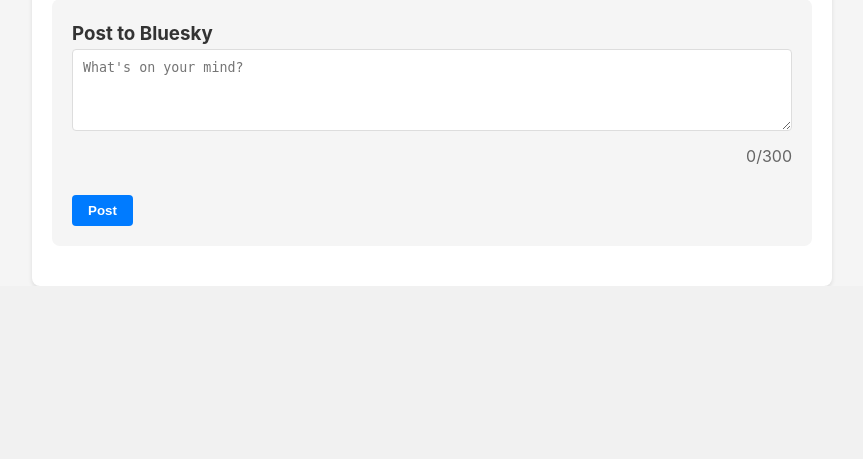
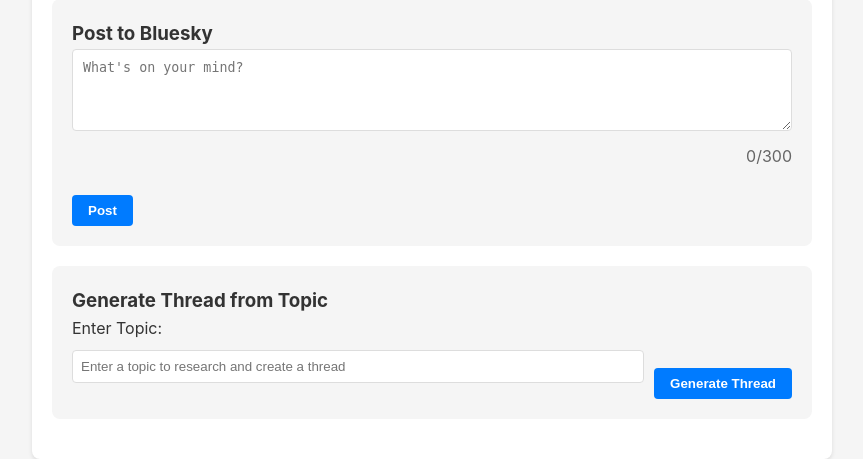
Before and after one commit to TheM1N9/bluesky-automation, a FastAPI app: template templates/dashboard.html in a window 1280 px wide. Shown: the part 775-1234 px from the top of the page, without its empty margins (208-1071 px from the left). Before the commit the page ends 1061 px from the top, so only its background shows below. Run offline with FastAPI, Linux system fonts and the light colour scheme; the template is opened without the code that fills it, so the values that code supplies are empty.

Commit message:
Refactor BlueskyBot and enhance draft posting functionality
- Removed commented-out method for creating threads from email content in bot.py.
- Updated post_thread_to_bluesky method to handle errors more gracefully.
- Added a new endpoint in main.py for generating threads based on researched topics.
- Improved draft posting logic with better error handling and user feedback.
- Introduced a new UI component in dashboard.html for generating threads from topics.
- Enhanced drafts.html with JavaScript to confirm posting threads and provide user alerts.

This commit streamlines the bot's functionality and improves user interaction with the draft posting process.

```diff
--- a/main.py
+++ b/main.py
@@ -22,6 +22,8 @@ from database import db, Database
 from bot_manager import bot_manager
 from writing_analyzer import analyze_writing_style
 import json
+from web_search import research_topic
+from bot import BlueskyBot
 
 SECRET_KEY = os.getenv("SECRET_KEY", "your-secret-key")
 app = FastAPI()
@@ -373,26 +375,35 @@ async def delete_draft(draft_id: str):
 
 
 @app.post("/post-draft/{draft_id}")
-async def post_draft(request: Request, draft_id: str):
-    user = await get_current_user_from_session(request)
-    if not user:
-        return RedirectResponse(url="/login")
+async def post_draft(draft_id: str, request: Request):
+    try:
+        user = await get_current_user_from_session(request)
+        if not user:
+            raise HTTPException(status_code=401, detail="Not authenticated")
 
-    draft = await db.get_draft(draft_id)
-    if not draft:
-        raise HTTPException(status_code=404, detail="Draft not found")
+        # Get draft content
+        draft = await db.get_draft(draft_id)
+        if not draft:
+            raise HTTPException(status_code=404, detail="Draft not found")
 
-    if draft["user_email"] != user["email"]:
-        raise HTTPException(status_code=403)
+        # Get the bot instance for this user
+        if user["email"] not in bot_manager.bots:
+            raise HTTPException(status_code=400, detail="Bot not running")
 
-    bot = bot_manager.bots.get(user["email"])
-    if bot:
+        bot = bot_manager.bots[user["email"]]
+
+        # Post the thread
         success = await bot.post_thread_to_bluesky(draft["tweets"])
+
         if success:
+            # Delete the draft after successful posting
             await db.delete_draft(draft_id)
-            return {"status": "success"}
+            return {"success": True}
+        else:
+            raise HTTPException(status_code=500, detail="Failed to post thread")
 
-    return {"status": "error"}
+    except Exception as e:
+        raise HTTPException(status_code=500, detail=str(e))
 
 
 @app.post("/update-settings")
@@ -483,3 +494,63 @@ async def reanalyze_writing_style(request: Request):
         )
 
     return RedirectResponse(url="/writing-style", status_code=303)
+
+
+@app.post("/generate-thread")
+async def generate_thread(request: Request, topic: str = Form(...)):
+    user = await get_current_user_from_session(request)
+    if not user:
+        return RedirectResponse(url="/login")
+
+    try:
+        # Research the topic
+        research_content = await research_topic(topic)
+
+        # Get user's bot instance or create temporary one
+        if user["email"] in bot_manager.bots:
+            bot = bot_manager.bots[user["email"]]
+        else:
+            bot = BlueskyBot(
+                handle=user["bluesky_handle"],
+                password=user["bluesky_password"],
+                user_email=user["email"],
+            )
+
+        # Generate thread using the research content
+        tweets = await bot.create_topic_thread(topic, research_content)
+
+        if tweets:
+            # Save as draft
+            draft_id = await db.save_draft_thread(
+                user_email=user["email"], topic=topic, tweets=tweets
+            )
+
+            return RedirectResponse(
+                url="/drafts",
+                status_code=303,
+                headers={
+                    "messages": json.dumps(
+                        [
+                            {
+                                "type": "success",
+                                "text": "Thread generated successfully! Check your drafts.",
+                            }
+                        ]
+                    )
+                },
+            )
+        else:
+            raise HTTPException(status_code=500, detail="Failed to generate thread")
+
+    except Exception as e:
+        return templates.TemplateResponse(
+            "dashboard.html",
+            {
+                "request": request,
+                "user": user,
+                "is_running": user["email"] in bot_manager.bots,
+                "messages": [
+                    {"type": "error", "text": f"Error generating thread: {str(e)}"}
+                ],
+            },
+        )
--- a/pyproject.toml
+++ b/pyproject.toml
@@ -18,6 +18,7 @@ python-multipart = "^0.0.19"
 email-validator = "^2.2.0"
 jinja2 = "^3.1.4"
 itsdangerous = "^2.2.0"
+duckduckgo-search = "^6.4.1"
 
 [build-system]
 requires = ["poetry-core"]
--- a/templates/dashboard.html
+++ b/templates/dashboard.html
@@ -91,6 +91,23 @@ content %}
         <div class="character-count"><span id="charCount">0</span>/300</div>
       </div>
       <button type="submit" class="button primary">Post</button>
+    </form>
+  </div>
+
+  <div class="topic-search-card">
+    <h3>Generate Thread from Topic</h3>
+    <form method="POST" action="/generate-thread" class="search-form">
+      <div class="form-group">
+        <label for="topic">Enter Topic:</label>
+        <input
+          type="text"
+          id="topic"
+          name="topic"
+          required
+          placeholder="Enter a topic to research and create a thread"
+        />
+      </div>
+      <button type="submit" class="button primary">Generate Thread</button>
     </form>
   </div>
 </div>
@@ -316,5 +333,22 @@ content %}
   .slider.round:before {
     border-radius: 50%;
   }
+
+  .topic-search-card {
+    background: #f5f5f5;
+    padding: 20px;
+    border-radius: 8px;
+    margin: 20px 0;
+  }
+
+  .search-form {
+    display: flex;
+    gap: 10px;
+    align-items: flex-end;
+  }
+
+  .search-form .form-group {
+    flex: 1;
+  }
 </style>
 {% endblock %}
```
Also changed, not shown: bot.py (+5 -54 lines), templates/drafts.html (+27 -0 lines), web_search.py (added, +34 -0 lines), 1 other file.
